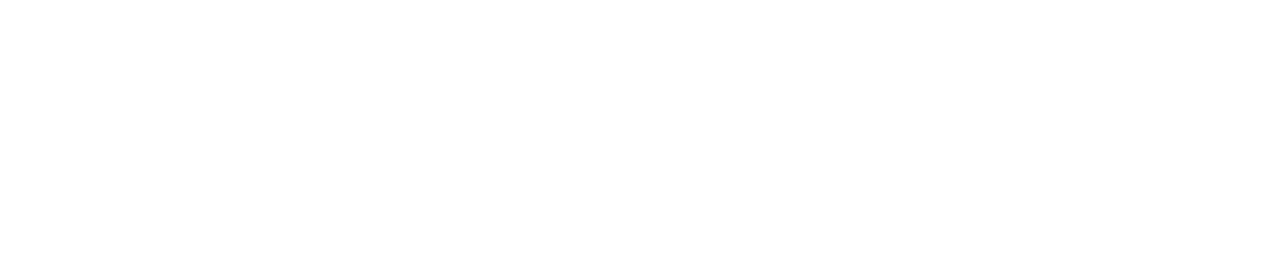
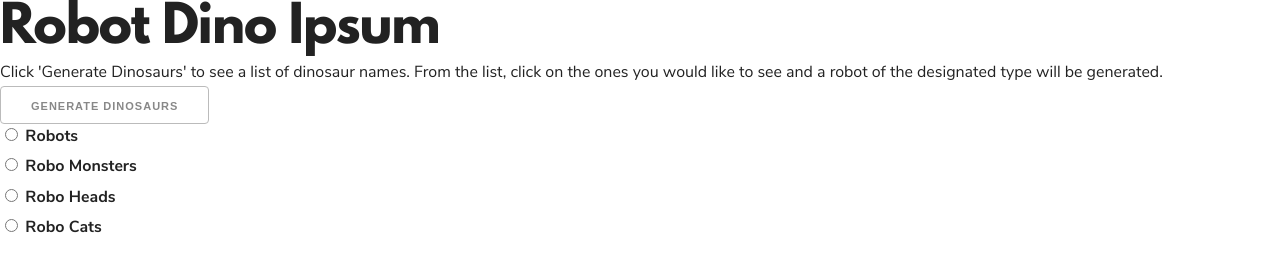
Before and after one commit to SmKou/dino-ipsum, a website built with webpack: page src/index.html in a window 1280 px wide. Built offline with nearby package versions, Linux system fonts and the light colour scheme.

Commit message:
Add UI code
Co-authored-by: iamalion <iamalion@users.noreply.github.com>

```diff
--- a/package.json
+++ b/package.json
@@ -1,5 +1,5 @@
 {
-  "name": "node",
+  "name": "dino-ipsum",
   "version": "1.0.0",
   "description": "",
   "main": "index.js",
--- a/src/index.html
+++ b/src/index.html
@@ -3,9 +3,42 @@
 <head>
     <meta charset="UTF-8">
     <meta name="viewport" content="width=device-width, initial-scale=1.0">
-    <title>Node_Project_Name</title>
+    <title>Dino Ipsum</title>
 </head>
 <body>
-
+    <main>
+        <h1>Robot Dino Ipsum</h1>
+        <p>Click 'Generate Dinosaurs' to see a list of dinosaur names. From the list, click on the ones you would like to see and a robot of the designated type will be generated.</p>
+        <form>
+            <button id="generate-dinos">Generate Dinosaurs</button>
+            <div>
+                <label for="set1">
+                    <input type="radio" id="set1" name="robo-type" value="1">
+                    Robots
+                </label>
+                <label for="set2">
+                    <input type="radio" id="set2" name="robo-type" value="2">
+                    Robo Monsters
+                </label>
+                <label for="set3">
+                    <input type="radio" id="set3" name="robo-type" value="3">
+                    Robo Heads
+                </label>
+                <label for="set4">
+                    <input type="radio" id="set4" name="robo-type" value="4">
+                    Robo Cats
+                </label>
+            </div>
+            <ul class="dinosaurs"></ul>
+            <div class="robo-grid"></div>
+        </form>
+        <!--
+            1.  Generate some dinosaur words
+                - call to dino ipsum
+            2.  User picks dinosaur word and robot type
+            3.  Generate robot
+                - call to robohash
+        -->
+    </main>
 </body>
 </html>
--- a/webpack.config.js
+++ b/webpack.config.js
@@ -21,7 +21,7 @@ module.exports = {
             verbose: true // optional
         }),
         new HtmlWebpackPlugin({
-            title: 'node',
+            title: 'dino-ipsum',
             template: './src/index.html',
             inject: 'body'
         }),
```
Also changed, not shown: README.md, 2 other files.
